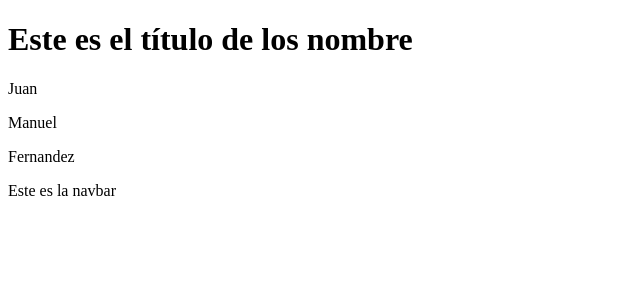
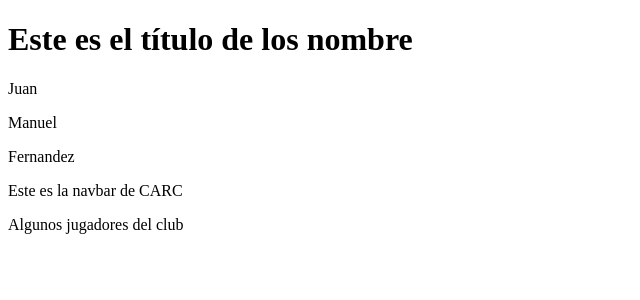
Before and after one commit to juanmafc22/utn-proyecto-app-whatsapp, a React (Vite) app: page / in a window 1280 px wide. Shown: the top 300 px of the page, without its empty margins (0-640 px from the left). Built offline with nearby package versions, Linux system fonts and the light colour scheme.

Commit message:
Update global de archivos

```diff
--- a/src/Components/NavBar/NavBar.jsx
+++ b/src/Components/NavBar/NavBar.jsx
@@ -12,11 +12,20 @@ Elementos tentativos del Nav Bar:
     - Perfil
 */
 
+let club = 'CARC'
+let jugadores = ['Fideo', 'Marcos', 'Palma', 'Fatu Brown']
+let elements = []
+
+for (let jugador of jugadores) {
+    elements.push(<li></li>)
+}
+
 function NavBar() {
 
     return (
         <div>
-            <p>Este es la navbar</p>
+            <p>Este es la navbar de {club}</p>
+            <p>Algunos jugadores del club</p>
         </div>
     )
 
```
